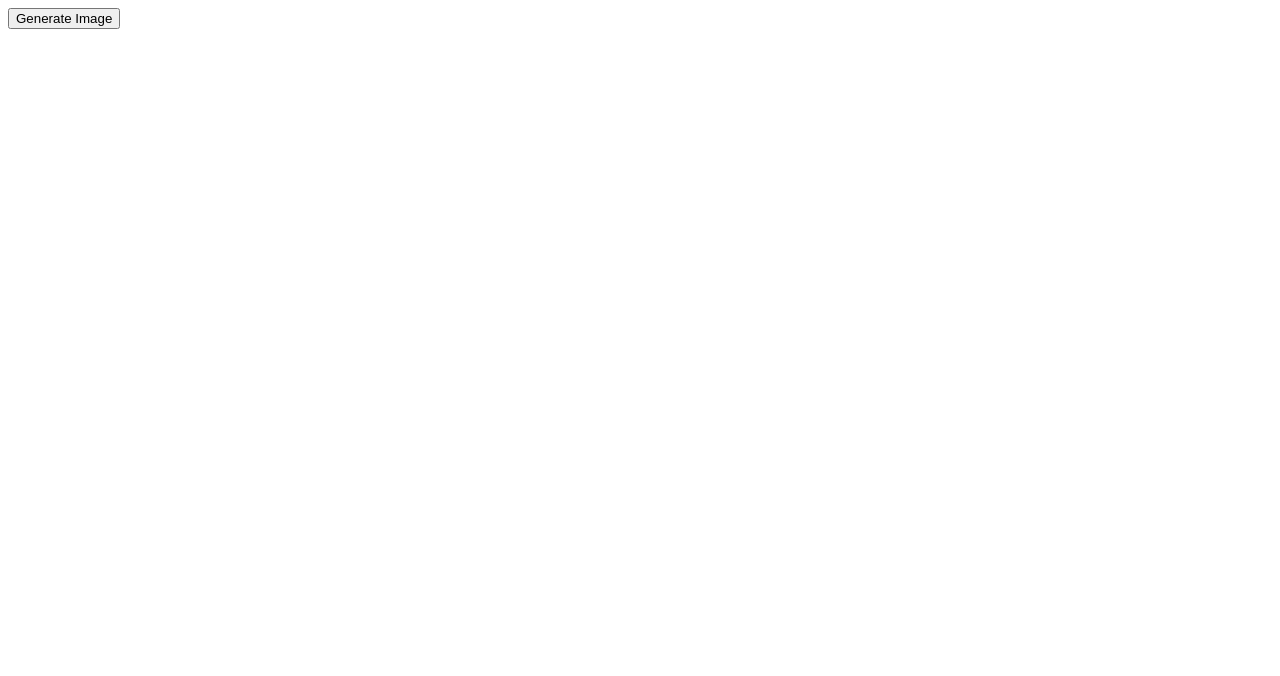
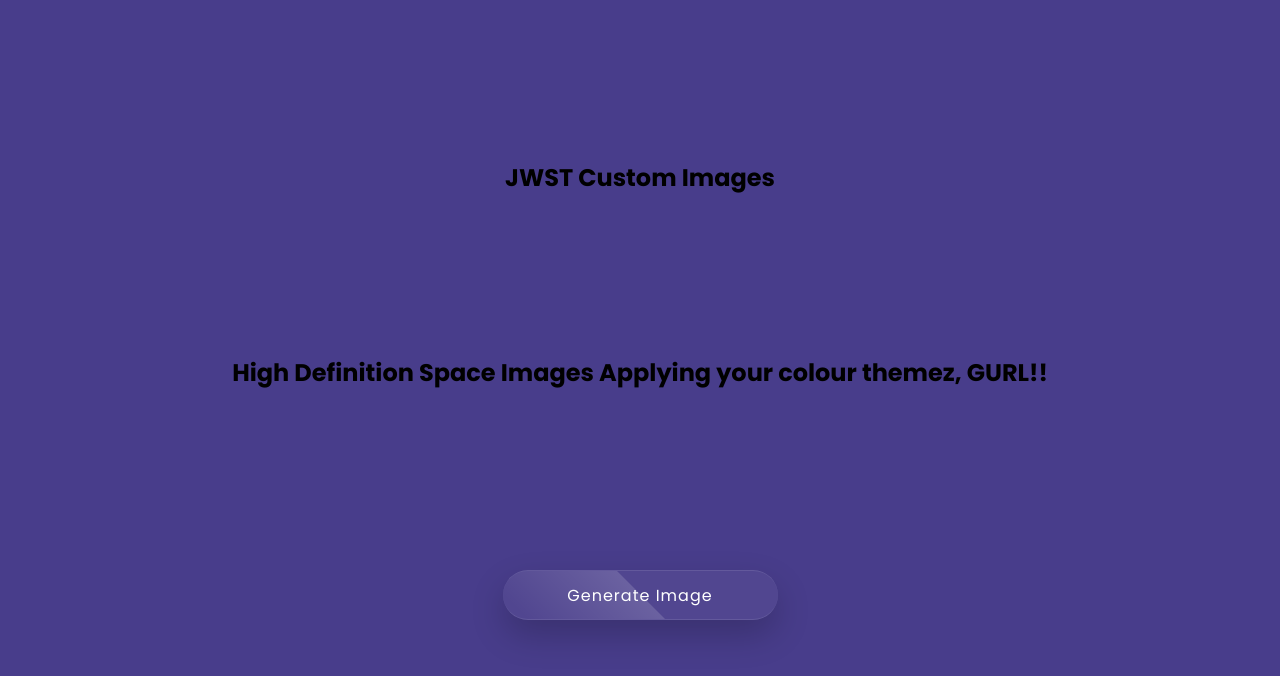
Before and after one commit to kaelidoscope/11841-Project3, a plain HTML site: page index.html in a window 1280 px wide. Drawn offline with nearby package versions, Linux system fonts and the light colour scheme.

Commit message:
CSS Styling
Glass Morphism
Followed 'Online Tutorials' on YouTube.
Recommended in class by Jane.

```diff
--- a/index.html
+++ b/index.html
@@ -1,6 +1,7 @@
 <html>
     <head>
-        <title>11060</title>
+        <meta charset="utf-8">
+        <title>Project 3 | Interactive Project</title>
         <link rel="stylesheet" href="style.css">
     </head>
 
@@ -11,16 +12,16 @@
         </script>
 
         <script type = "text/javascript">
-
         $ (document).ready (function () {
             var key = "08718e42-b80f-4e43-a9e5-34e3f44986cd";
         });
+        </script>
 
-        </script>
-        <div class="main">
-
-        <button>Generate Image</button>
-        </div>
+        <section>
+            <h1>JWST Custom Images</h1>
+            <h2>High Definition Space Images Applying your colour themez, GURL!!</h2>
+            <div class="btn"><a href="#">Generate Image</a></div>
+        </section>
     </body>
 
 </html>
--- a/style.css
+++ b/style.css
@@ -1,3 +1,75 @@
-div {
-    background-color: linear-gradient(to right, 'red', 'green','blue');
+@import url('https://fonts.googleapis.com/css?family=Poppins:200,300,400,500,600,700,800,900&display=swap');
+
+* {
+    margin: 0;
+    padding: 0;
+    box-sizing: border-box;
+    font-family: "Poppins", Verdana, Geneva, Tahoma, sans-serif;
 }
+
+body {
+    overflow: hidden;
+}
+
+section {
+    position: relative;
+    display: flex;
+    flex-direction: column;
+    justify-content: space-evenly;
+    align-items: center;
+    max-width: 100vw;
+    min-height: 100vh;
+    /* background: linear-gradient(to right,black,indigo,darkblue,blue,cyan,lime,yellow,orange,red,darkred,black);
+  */
+    background-color: darkslateblue;
+}
+
+section .btn {
+    position: relative;
+    width: 275px;
+    height: 50px;
+    margin: 20px;
+}
+
+section .btn a {
+    position: absolute;
+    top: 0;
+    left: 0;
+    width: 100%;
+    height: 100%;
+    display: flex;
+    justify-content: center;
+    align-items: center;
+    background: rgba(255, 255, 255, 0.05);
+    box-shadow: 0 15px 35px rgba(0, 0, 0, 0.2);
+    border-top: 1px solid rgba(255, 255, 255, 0.1);
+    border-bottom: 1px solid rgba(255, 255, 255, 0.1);
+    border-radius: 30px;
+    color: #fff;
+    z-index: 1;
+    font-weight: 400;
+    letter-spacing: 1px;
+    text-decoration: none;
+    overflow: hidden;
+    transition: 0.5s;
+
+}
+
+section .btn:hover a {
+    letter-spacing: 3px;
+}
+
+section .btn a::before {
+    content: '';
+    position: absolute;
+    top: 0;
+    left: 0;
+    width: 50%;
+    height: 100%;
+    background: linear-gradient(to left, rgba(255, 255, 255, 0.15), transparent);
+    transform: skewX(45deg) translateX(0);
+}
+
+section .btn:hover a::before {
+    transform: skewX(45deg) translateX(100%);
+}
```
